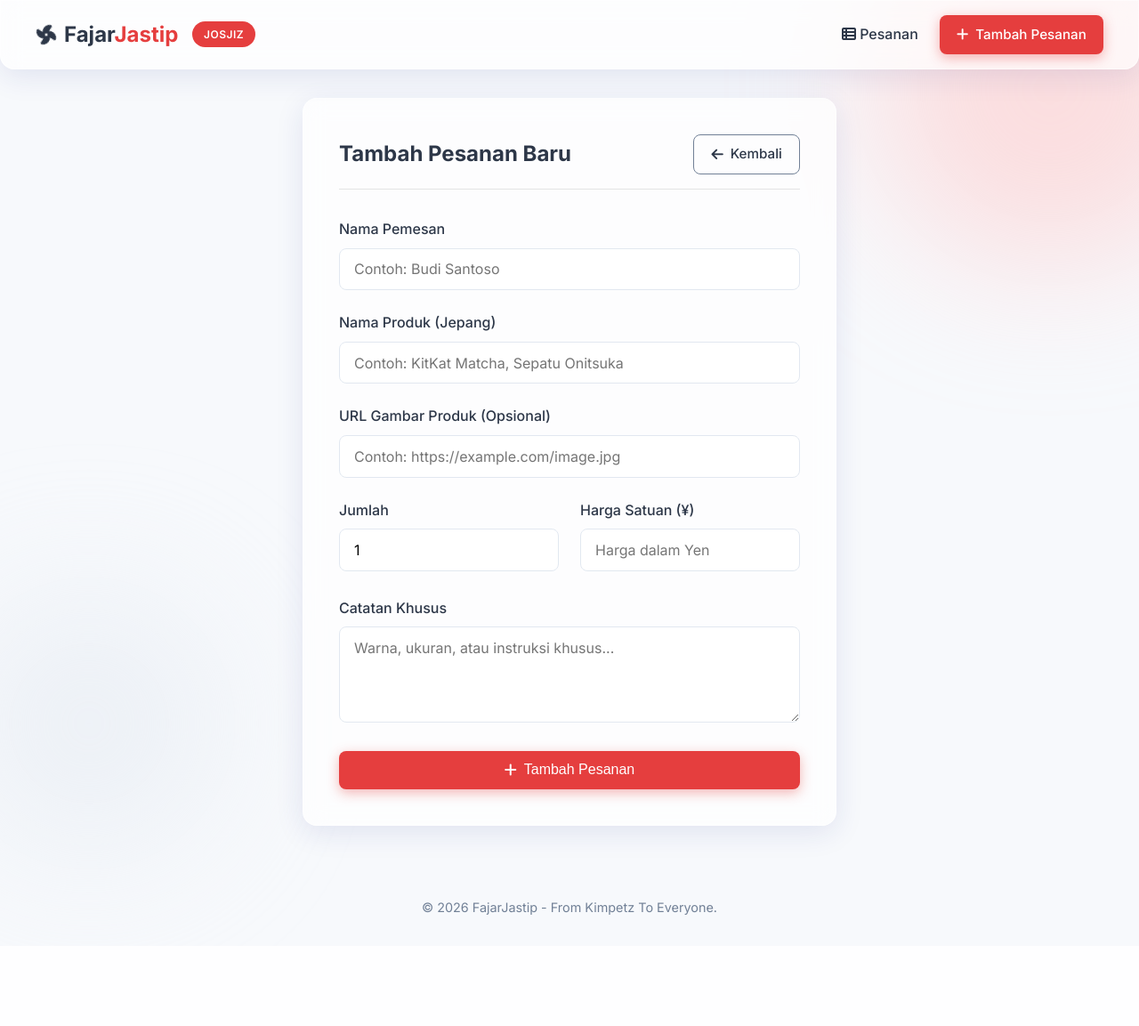
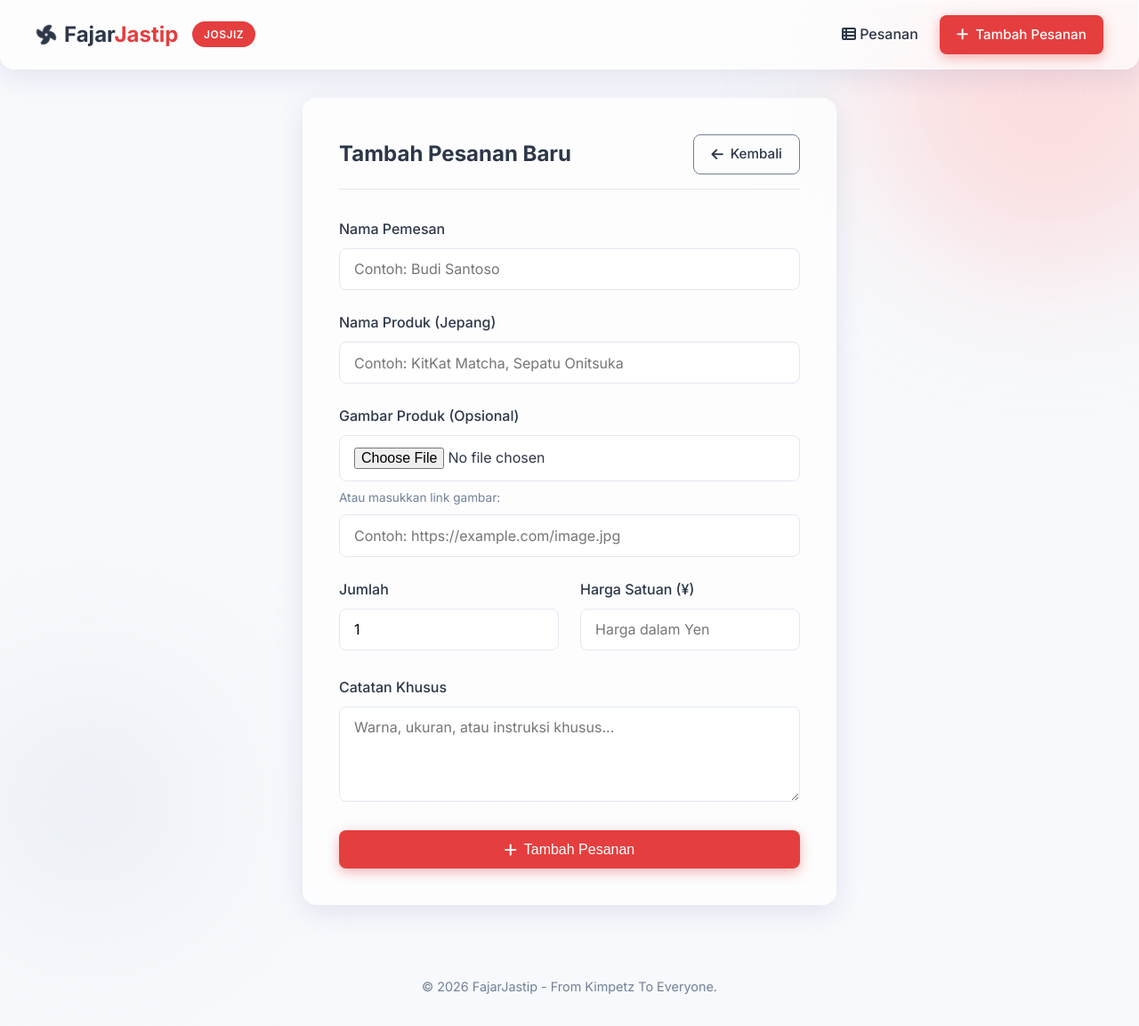
Before and after one commit to DreamSet69/aplikasi_jastip, a Flask app: page /jastip/tambah in a window 1280 px wide; the page is wider, and only the part inside the window is pictured. Shown: that part at 89% size. Before the commit the page ends 1028 px from the top of that part, so only its background shows below. Run offline with Flask 3, Linux system fonts and the light colour scheme.

Commit message:
Update form.html
fitur upload gambar

```diff
--- a/templates/jastip/form.html
+++ b/templates/jastip/form.html
@@ -21,8 +21,13 @@
         </div>
 
         <div class="form-group">
-            <label for="gambar_url">URL Gambar Produk (Opsional)</label>
-            <input type="url" id="gambar_url" name="gambar_url" value="{{ pesanan.gambar_url if pesanan else '' }}" placeholder="Contoh: https://example.com/image.jpg">
+            <label for="gambar_url">Gambar Produk (Opsional)</label>
+            <input type="file" id="gambar_upload" accept="image/*" style="margin-bottom: 0.5rem; display: block;">
+            <div style="font-size: 0.85rem; color: var(--text-light); margin-bottom: 0.5rem;">Atau masukkan link gambar:</div>
+            <input type="text" id="gambar_url" name="gambar_url" value="{{ pesanan.gambar_url if pesanan else '' }}" placeholder="Contoh: https://example.com/image.jpg">
+            <div id="gambar_preview_container" style="margin-top: 10px; display: none;">
+                <img id="gambar_preview" src="" style="max-height: 150px; border-radius: 8px; border: 1px solid var(--glass-border);">
+            </div>
         </div>
 
         <div class="form-row">
@@ -95,6 +100,68 @@
 
         // Initial call if there are existing values (Edit mode)
         updatePreview();
+
+        // Image Upload & Compression Logic
+        const fileInput = document.getElementById('gambar_upload');
+        const urlInput = document.getElementById('gambar_url');
+        const previewImg = document.getElementById('gambar_preview');
+        const previewContainer = document.getElementById('gambar_preview_container');
+
+        if (urlInput.value) {
+            previewImg.src = urlInput.value;
+            previewContainer.style.display = 'block';
+        }
+
+        urlInput.addEventListener('input', function() {
+            if (this.value) {
+                previewImg.src = this.value;
+                previewContainer.style.display = 'block';
+            } else {
+                previewContainer.style.display = 'none';
+            }
+        });
+
+        fileInput.addEventListener('change', function(e) {
+            const file = e.target.files[0];
+            if (!file) return;
+
+            const reader = new FileReader();
+            reader.onload = function(event) {
+                const img = new Image();
+                img.onload = function() {
+                    const canvas = document.createElement('canvas');
+                    const MAX_WIDTH = 800;
+                    const MAX_HEIGHT = 800;
+                    let width = img.width;
+                    let height = img.height;
+
+                    if (width > height) {
+                        if (width > MAX_WIDTH) {
+                            height *= MAX_WIDTH / width;
+                            width = MAX_WIDTH;
+                        }
+                    } else {
+                        if (height > MAX_HEIGHT) {
+                            width *= MAX_HEIGHT / height;
+                            height = MAX_HEIGHT;
+                        }
+                    }
+
+                    canvas.width = width;
+                    canvas.height = height;
+                    const ctx = canvas.getContext('2d');
+                    ctx.drawImage(img, 0, 0, width, height);
+
+                    const dataUrl = canvas.toDataURL('image/jpeg', 0.7);
+
+                    urlInput.value = dataUrl;
+                    previewImg.src = dataUrl;
+                    previewContainer.style.display = 'block';
+                }
+                img.src = event.target.result;
+            }
+            reader.readAsDataURL(file);
+        });
     });
 </script>
 {% endblock %}
```
